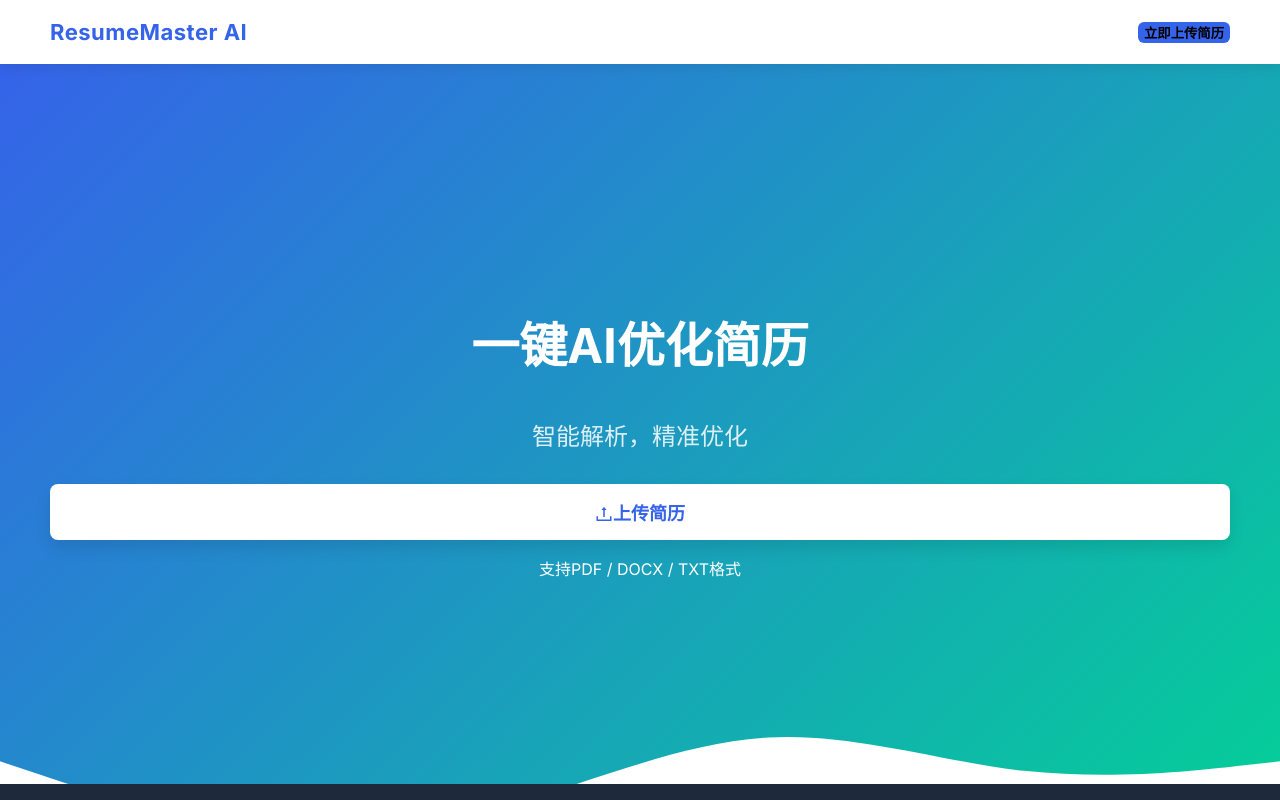
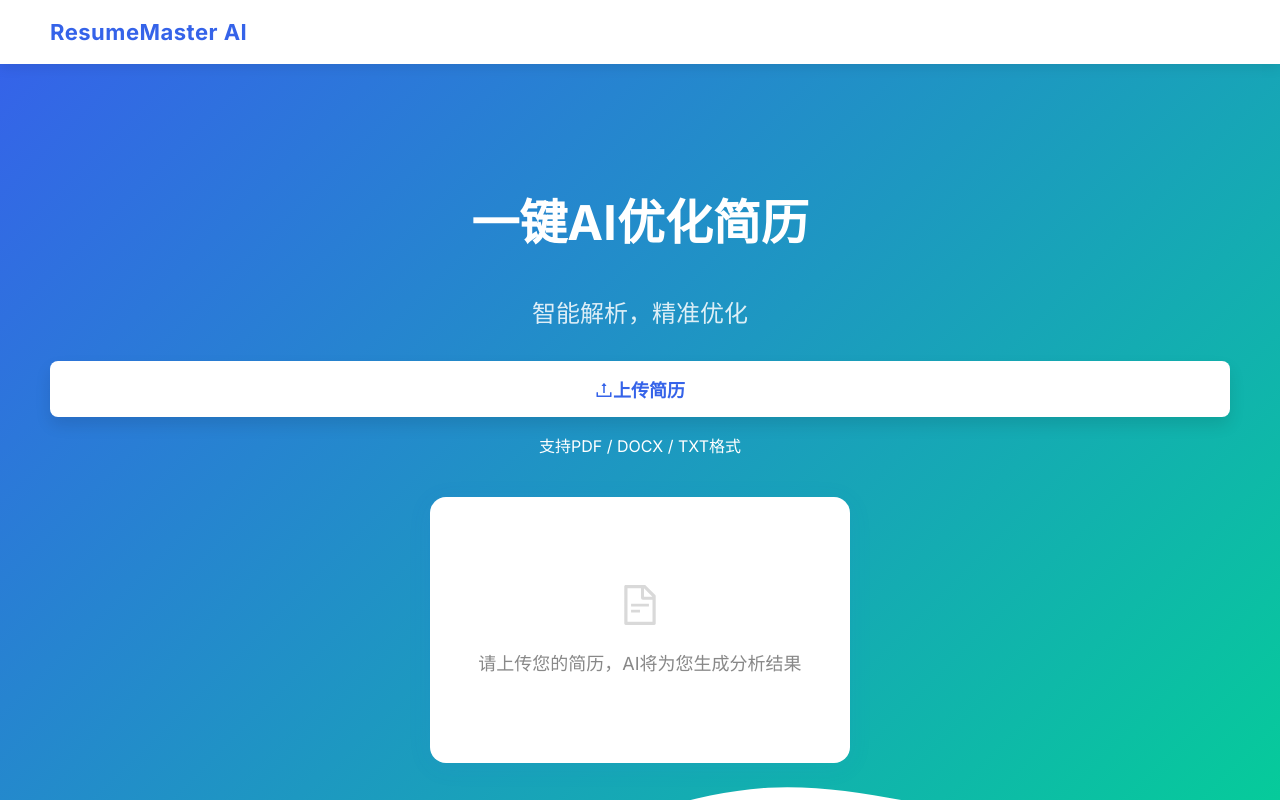
Before and after one commit to 849261680/AI_Resume, a React (Vite) app in the folder frontend/: page / in a window 1280 px wide. Built offline with nearby package versions, Linux system fonts and the light colour scheme.

Commit message:
删除网页底部的领英图标及相关引用

```diff
--- a/frontend/src/App.tsx
+++ b/frontend/src/App.tsx
@@ -37,7 +37,6 @@ import {
   UserOutlined,
   MailOutlined,
   GithubOutlined,
-  LinkedinOutlined,
   ArrowDownOutlined,
   ArrowRightOutlined,
   InfoCircleOutlined
@@ -448,7 +447,8 @@ ${result.suggestions.map((s, i) => `${i+1}. ${s}`).join('\n')}
           ResumeMaster AI
         </div>
 
-        <Button
+        {/* 删除右上角立即上传简历按钮 */}
+        {/* <Button
           type="primary"
           size={isMobile ? 'middle' : 'large'}
           onClick={() => scrollToSection('upload')}
@@ -462,7 +462,7 @@ ${result.suggestions.map((s, i) => `${i+1}. ${s}`).join('\n')}
           className="hover-effect"
         >
           立即上传简历
-        </Button>
+        </Button> */}
 
         {isMobile && (
           <Button
@@ -578,7 +578,8 @@ ${result.suggestions.map((s, i) => `${i+1}. ${s}`).join('\n')}
             style={{
               height: isMobile ? 48 : 56,
               fontSize: isMobile ? 16 : 18,
-              padding: '0 32px',
+              padding: '0 20px',
+              minWidth: 120,
               borderRadius: 8,
               marginBottom: 16,
               background: '#ffffff',
@@ -597,20 +598,29 @@ ${result.suggestions.map((s, i) => `${i+1}. ${s}`).join('\n')}
               支持PDF / DOCX / TXT格式
             </Text>
           </div>
-          {/* 上传后分析结果展示区 */}
-          {result && !loading && (
+          {/* 结果展示区，无论是否有结果都显示，并加宽 */}
           <div style={{
             margin: '40px auto 0 auto',
-              maxWidth: 700,
+            maxWidth: isMobile ? 360 : 900,
             background: '#fff',
             borderRadius: 16,
             boxShadow: '0 4px 24px rgba(53,99,233,0.08)',
-              padding: isMobile ? 20 : 40,
+            padding: isMobile ? 20 : 48,
             color: '#222',
             textAlign: 'left',
             position: 'relative',
-              zIndex: 2
+            zIndex: 2,
+            minHeight: 220
           }}>
+            {loading ? (
+              <div style={{ textAlign: 'center', padding: '40px 0' }}>
+                <Spin size="large" tip="正在分析中..." />
+                <div style={{ marginTop: 16 }}>
+                  <Text type="secondary">正在使用AI深度分析你的简历...</Text>
+                </div>
+              </div>
+            ) : result ? (
+              <>
                 <Title level={3} style={{ color: 'var(--color-primary)', marginBottom: 24 }}>AI分析结果</Title>
                 <div style={{ marginBottom: 24 }}>
                   <Title level={5}>📝 简历摘要</Title>
@@ -659,8 +669,14 @@ ${result.suggestions.map((s, i) => `${i+1}. ${s}`).join('\n')}
                     下载分析报告
                   </Button>
                 </div>
+              </>
+            ) : (
+              <div style={{ textAlign: 'center', padding: '40px 0', color: '#888' }}>
+                <FileTextOutlined style={{ fontSize: 40, color: '#d9d9d9', marginBottom: 16 }} />
+                <div style={{ fontSize: 18, marginTop: 8 }}>请上传您的简历，AI将为您生成分析结果</div>
               </div>
             )}
+          </div>
         </div>
       </Content>
 
@@ -672,8 +688,6 @@ ${result.suggestions.map((s, i) => `${i+1}. ${s}`).join('\n')}
         padding: '40px 50px'
       }}>
         <div style={{ maxWidth: 1200, margin: '0 auto' }}>
-          <Row gutter={[40, 24]}>
-            <Col xs={24} md={8}>
           <div style={{
             fontSize: 22,
             fontWeight: 'bold',
@@ -685,46 +699,6 @@ ${result.suggestions.map((s, i) => `${i+1}. ${s}`).join('\n')}
           <Text style={{ color: 'rgba(255, 255, 255, 0.65)' }}>
             通过AI技术助力求职者创建更具竞争力的简历，提升职场竞争力。
           </Text>
-            </Col>
-            <Col xs={12} md={8}>
-              <Title level={5} style={{ color: 'white', marginBottom: 16 }}>导航</Title>
-              <div style={{ display: 'flex', flexDirection: 'column', gap: '8px' }}>
-                <a
-                  onClick={() => scrollToSection('home')}
-                  style={{ color: 'rgba(255, 255, 255, 0.65)', cursor: 'pointer' }}
-                >
-                  首页
-                </a>
-                <a
-                  onClick={() => scrollToSection('upload')}
-                  style={{ color: 'rgba(255, 255, 255, 0.65)', cursor: 'pointer' }}
-                >
-                  简历上传
-                </a>
-                <a
-                  onClick={() => scrollToSection('faq')}
-                  style={{ color: 'rgba(255, 255, 255, 0.65)', cursor: 'pointer' }}
-                >
-                  常见问题
-                </a>
-              </div>
-            </Col>
-            <Col xs={12} md={8}>
-              <Title level={5} style={{ color: 'white', marginBottom: 16 }}>联系我们</Title>
-              <div style={{ display: 'flex', flexDirection: 'column', gap: '8px' }}>
-                <div style={{ color: 'rgba(255, 255, 255, 0.65)' }}>
-                  <MailOutlined style={{ marginRight: 8 }} />
-                  contact@resumemaster.ai
-                </div>
-                <div style={{ marginTop: 16 }}>
-                  <Space size={16}>
-                    <a href="#" style={{ color: 'white' }}><GithubOutlined style={{ fontSize: 18 }} /></a>
-                    <a href="#" style={{ color: 'white' }}><LinkedinOutlined style={{ fontSize: 18 }} /></a>
-                  </Space>
-                </div>
-              </div>
-            </Col>
-          </Row>
           <Divider style={{ borderColor: 'rgba(255, 255, 255, 0.1)', margin: '24px 0' }} />
           <div>© 2025 ResumeMaster AI. All rights reserved. | Powered by Jack Liu</div>
         </div>
```
Also changed, not shown: 1 other file (tests, documents, lock files or other folders). Lines whose indentation alone changed are shown as unchanged.
